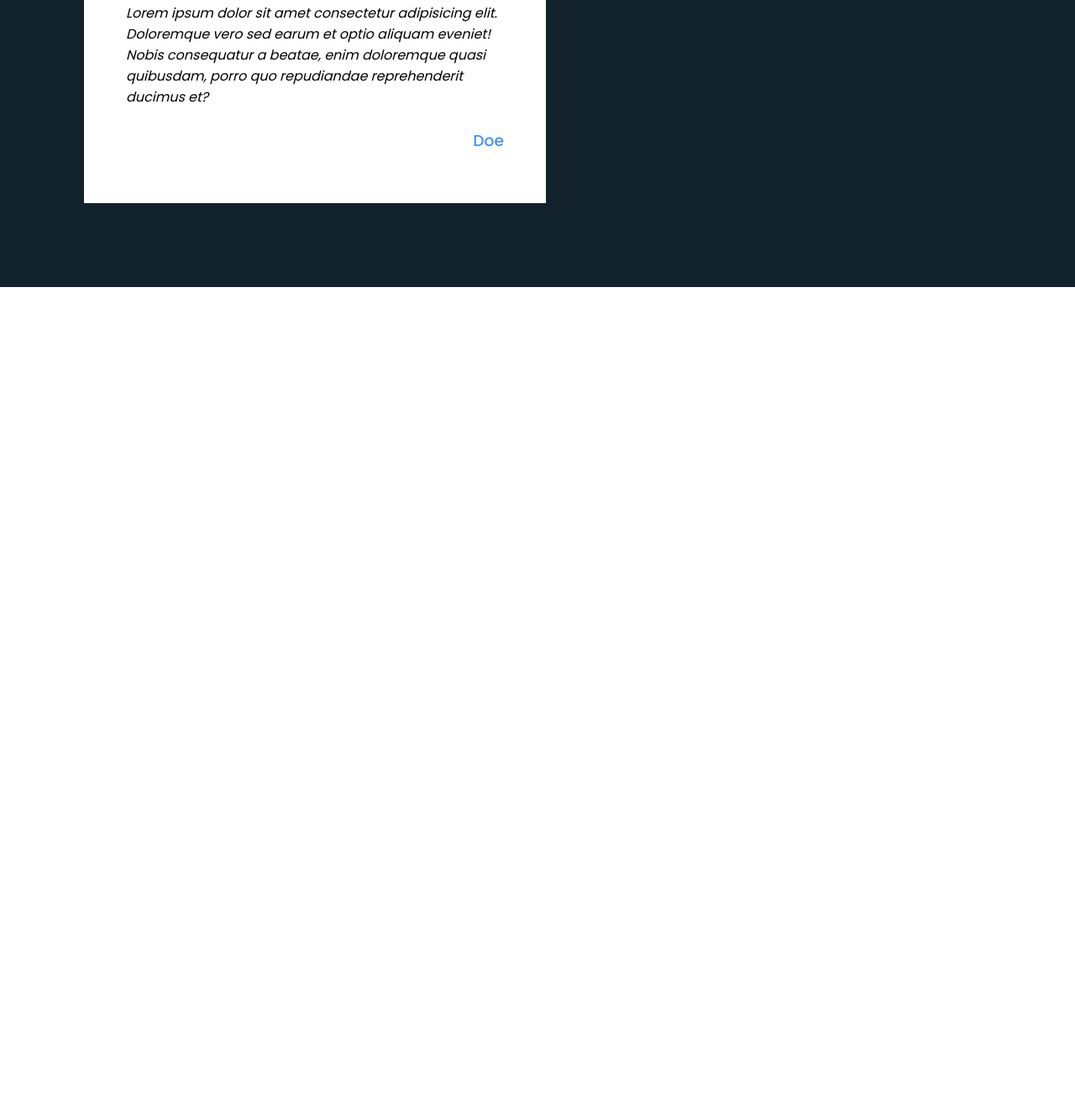
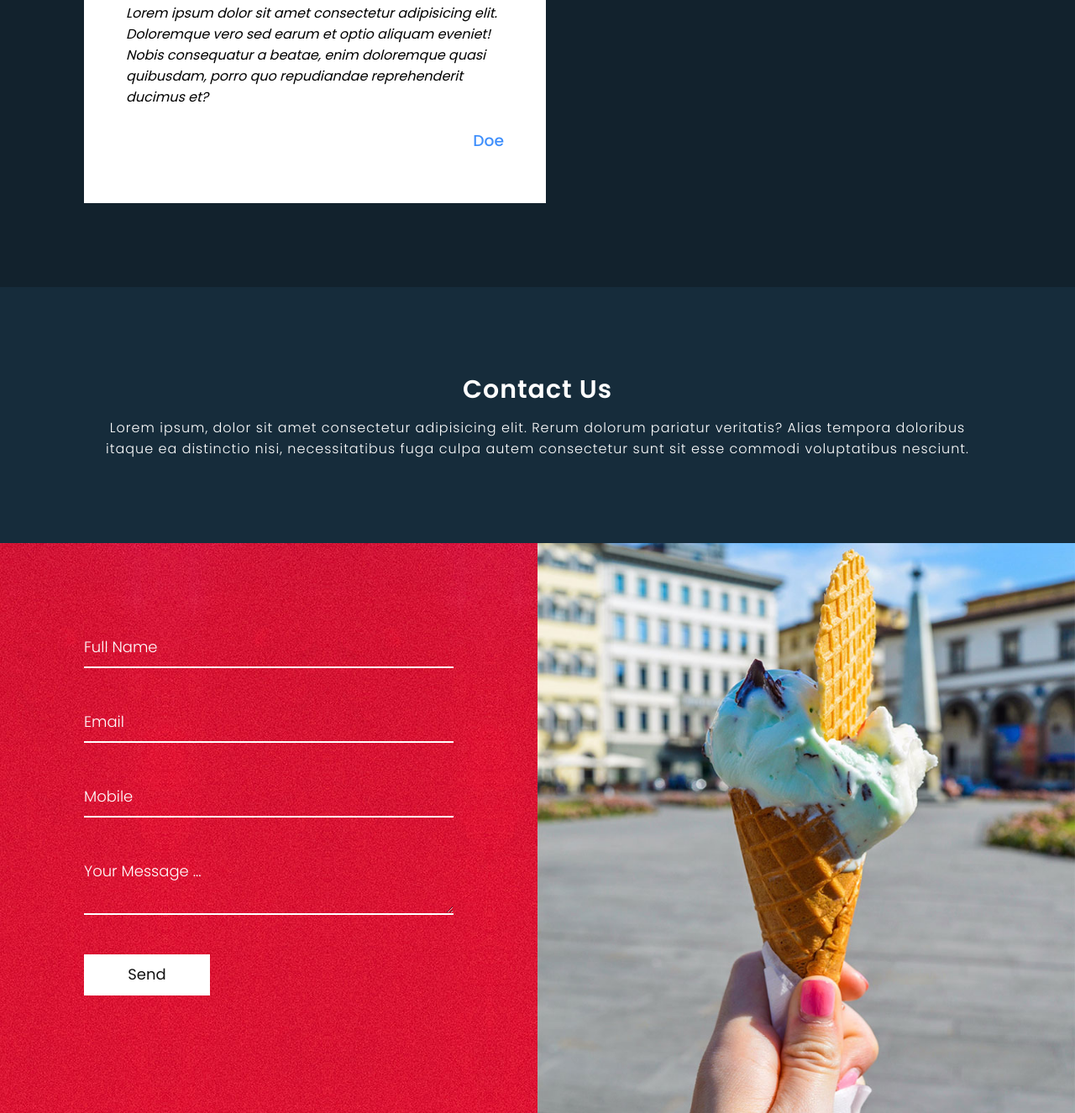
Before and after one commit to jareerzeenam/responsive-website, a plain HTML site: page index.html in a window 1280 px wide. Shown: the part 3461-4787 px from the top of the page at 84% size. Before the commit the page ends 3803 px from the top, so only its background shows below. Drawn offline with Linux system fonts and the light colour scheme.

Commit message:
contact section done

```diff
--- a/assets/css/style.scss
+++ b/assets/css/style.scss
@@ -166,26 +166,26 @@
 
 // ! Clients
 
-.client{
+.client {
   background: #162c3b;
   padding: 100px;
   text-align: center;
 
-    .imgBx{
+  .imgBx {
     display: flex;
     justify-content: space-between;
     align-items: center;
     flex-wrap: wrap;
     margin-top: 40px;
 
-        img{
+    img {
       max-width: 200px;
       margin: 20px;
       opacity: 0.25;
       cursor: pointer;
       transition: all 0.3s;
 
-            &:hover{
+      &:hover {
         opacity: 1;
       }
     }
@@ -193,20 +193,20 @@
 }
 
 //! testimonials
-.testimonials{
+.testimonials {
   position: relative;
   padding: 100px;
   background: #12222d;
   text-align: center;
 
-    .container{
+  .container {
     display: flex;
     justify-content: space-between;
     align-items: center;
     margin-top: 40px;
     flex-wrap: wrap;
 
-        .contentBx{
+    .contentBx {
       background: #fff;
       padding: 60px 50px;
       width: 550px;
@@ -215,11 +215,11 @@
       align-items: center;
       text-align: left;
 
-            p{
+      p {
         font-style: italic;
       }
 
-            h3{
+      h3 {
         width: 100%;
         text-align: end;
         font-weight: 500;
@@ -228,3 +228,54 @@
     }
   }
 }
+
+// ! Contact
+.contact {
+  padding: 100px;
+  background: #162c3b;
+  text-align: center;
+}
+
+.imgBx2 {
+  background: url(../images/bg2.jpg);
+  background-size: cover;
+  background-position: center;
+  width: 50%;
+}
+
+.redbg {
+  background: url(../images/red.jpg) !important;
+  background-size: cover;
+  background-position: center;
+}
+
+.form {
+  .inputBx {
+    margin-bottom: 40px;
+    input,
+    textarea {
+      width: 100%;
+      background: transparent;
+      box-shadow: none;
+      border: none;
+      outline: none;
+      padding: 10px 0;
+      font-size: 18px;
+      font-weight: 300;
+      color: #fff;
+      border-bottom: 2px solid #fff;
+
+      &::placeholder {
+        color: #fff;
+      }
+    }
+
+    input[type="submit"] {
+        width: 150px;
+        background: #fff;
+        color: #111;
+        cursor: pointer;
+        font-weight: 400;
+    }
+  }
+}
--- a/index.html
+++ b/index.html
@@ -122,7 +122,7 @@
               consequatur a beatae, enim doloremque quasi quibusdam, porro quo
               repudiandae reprehenderit ducimus et?
             </p>
-            <br>
+            <br />
             <h3>John</h3>
           </div>
         </div>
@@ -134,11 +134,46 @@
               consequatur a beatae, enim doloremque quasi quibusdam, porro quo
               repudiandae reprehenderit ducimus et?
             </p>
-            <br>
+            <br />
             <h3>Doe</h3>
           </div>
         </div>
       </div>
     </section>
+    <!--  -->
+
+    <!-- ! Contact -->
+    <section class="contact">
+      <h2 class="heading">Contact Us</h2>
+      <p class="text">
+        Lorem ipsum, dolor sit amet consectetur adipisicing elit. Rerum dolorum
+        pariatur veritatis? Alias tempora doloribus itaque ea distinctio nisi,
+        necessitatibus fuga culpa autem consectetur sunt sit esse commodi
+        voluptatibus nesciunt.
+      </p>
+    </section>
+
+    <section class="about">
+        <div class="contentBx redbg">
+           <div class="form">
+               <div class="inputBx">
+                   <input type="text" name="" id="" placeholder="Full Name">
+               </div>
+               <div class="inputBx">
+                   <input type="email" name="" id="" placeholder="Email">
+               </div>
+               <div class="inputBx">
+                   <input type="text" name="" id="" placeholder="Mobile">
+               </div>
+               <div class="inputBx">
+                   <textarea name="" id="" placeholder="Your Message ..."></textarea>
+               </div>
+               <div class="inputBx">
+                    <input type="submit" name="" id="" value="Send">
+               </div>
+           </div>
+        </div>
+        <div class="imgBx2"></div>
+    </section>
   </body>
 </html>
```
Also changed, not shown: assets/css/style.css, 1 other file. Lines whose indentation alone changed are shown as unchanged.
